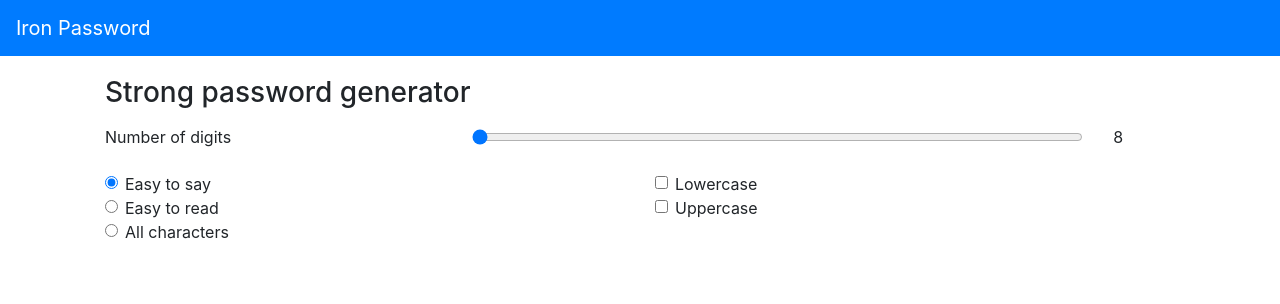
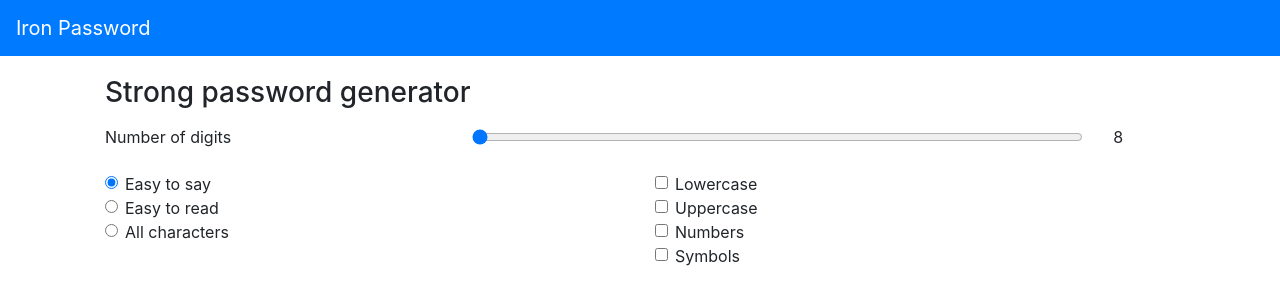
Before and after one commit to inakidelamadrid/strong-password-generator-chrome-addon, a React (Create React App) app: page / in a window 1280 px wide. Shown: the top 304 px of the page. Built offline with nearby package versions, Linux system fonts and the light colour scheme.

Commit message:
Render all 4 char types checkboxes

```diff
--- a/src/pages/HomePage/AlphaNumSymComplexitySettings/index.js
+++ b/src/pages/HomePage/AlphaNumSymComplexitySettings/index.js
@@ -1,4 +1,6 @@
 import React from 'react';
+import capitalize from 'lodash/capitalize';
+import map from 'lodash/map';
 import Col from 'react-bootstrap/Col';
 import Form from 'react-bootstrap/Form';
 import Row from 'react-bootstrap/Row';
@@ -53,17 +55,14 @@ const AlphaNumSymComplexitySettings = ({
         />
       </Col>
       <Col xs={6}>
-        <Form.Check
-          type={'checkbox'}
-          id={`character_type_lower`}
-          label={'Lowercase'}
-        />
-
-        <Form.Check
-          id={'character_type_upper'}
-          type={'checkbox'}
-          label={'Uppercase'}
-        />
+        {map(CHARACTER_TYPES, (value, key) => (
+          <Form.Check
+            id={`character_type_${key}`}
+            key={`cb_${key}`}
+            label={capitalize(value)}
+            type={'checkbox'}
+          />
+        ))}
       </Col>
     </Form.Group>
   );
```
